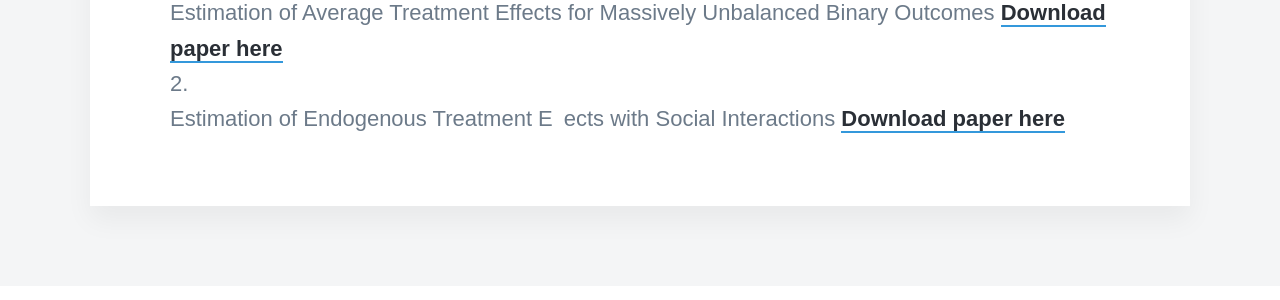
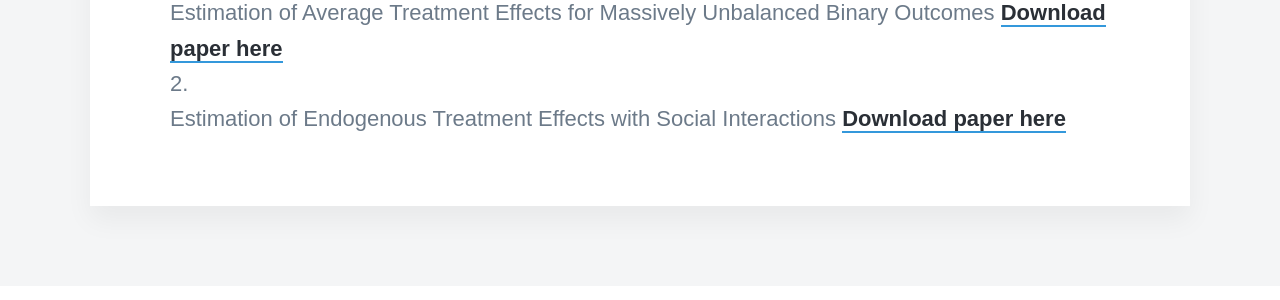
Before and after one commit to lilyliupro/finance, a Jekyll site: the page built from _projects/2018-06-30-demo-project.md, in a window 1280 px wide. Shown: the part 1318-1618 px from the top of the page. Built offline with Jekyll 4.4.1, drawn with Linux system fonts in a browser that asks for light colours; nearby versions of some CDN libraries; some web fonts are replaced.

Commit message:
Update 2018-06-30-demo-project.md

```diff
--- a/_projects/2018-06-30-demo-project.md
+++ b/_projects/2018-06-30-demo-project.md
@@ -15,5 +15,5 @@ Estimation of Treatment Effects
 1. Estimation of Average Treatment Effects for Massively Unbalanced Binary Outcomes
 [Download paper here](https://github.com/Lilyliu8262/Lily-s-Website/blob/main/Papers/Bootstrap.pdf)
 
-2. Estimation of Endogenous Treatment E ects with Social Interactions
+2. Estimation of Endogenous Treatment Effects with Social Interactions
 [Download paper here](https://github.com/Lilyliu8262/Lily-s-Website/blob/main/Papers/Network_Effects.pdf)
```
